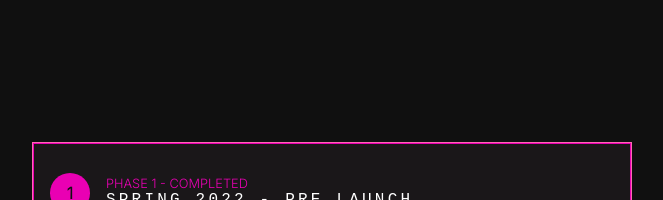
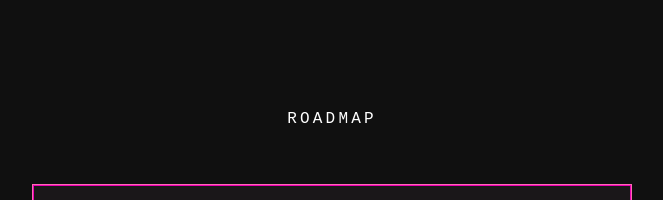
Before and after one commit to vm799/Synetic_sinistersouls, a React (Create React App) app in the folder synetic/: page / in a window 1280 px wide. Shown: the part 4379-4579 px from the top of the page, without its empty margins (308-971 px from the left). Built offline with nearby package versions, Linux system fonts and the light colour scheme; a web font is replaced by a local one.

Commit message:
ROADBLOCK

```diff
--- a/synetic/src/components/Roadmap/Roadmap.css
+++ b/synetic/src/components/Roadmap/Roadmap.css
@@ -3,6 +3,14 @@
     flex-direction: column;
     align-items:center;
     justify-content: center;
+}
+
+.roadmap_title{
+    font-family:var(--ff-primary);
+	font-size:6rem;
+  margin-bottom: 1.5em;
+	letter-spacing: 2px;
+	color:#ffffff;
 }
 .roadmap{
     border: 1px solid hotpink;
@@ -100,6 +108,6 @@ font-family: var(--ff-tertiary);
     height: 1rem;
     background: var(--clr-accent);
     left: 50%;
-    top: 0%;
+    top: -10%;
     position: absolute;
 }
--- a/synetic/src/components/Roadmap/Roadmap.jsx
+++ b/synetic/src/components/Roadmap/Roadmap.jsx
@@ -4,6 +4,7 @@ import "../Roadmap/Roadmap.css";
 export default function Roadmap(){
     return(
         <div className="roadmap_block">
+        <div className="roadmap_title">ROADMAP</div>
         <div className="roadmap">
 
             <div className="roadmap_title-box">
```
